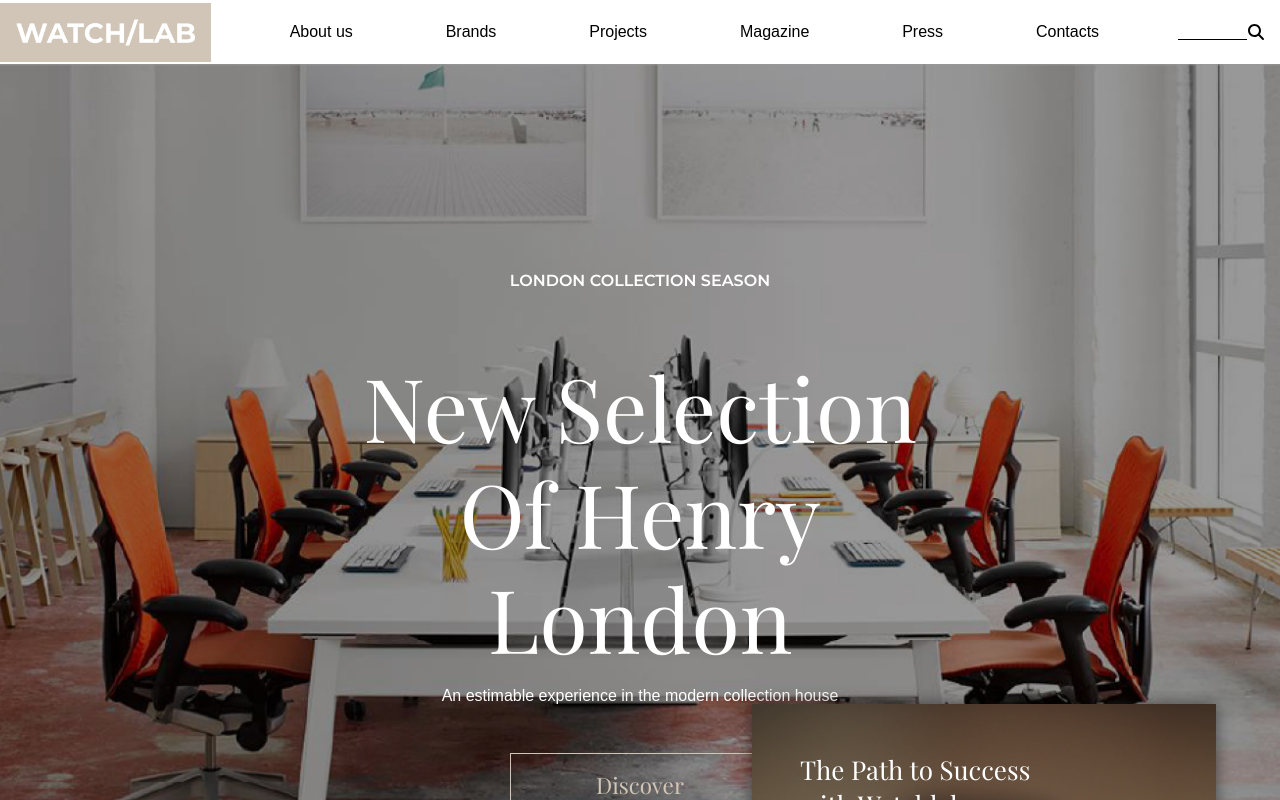
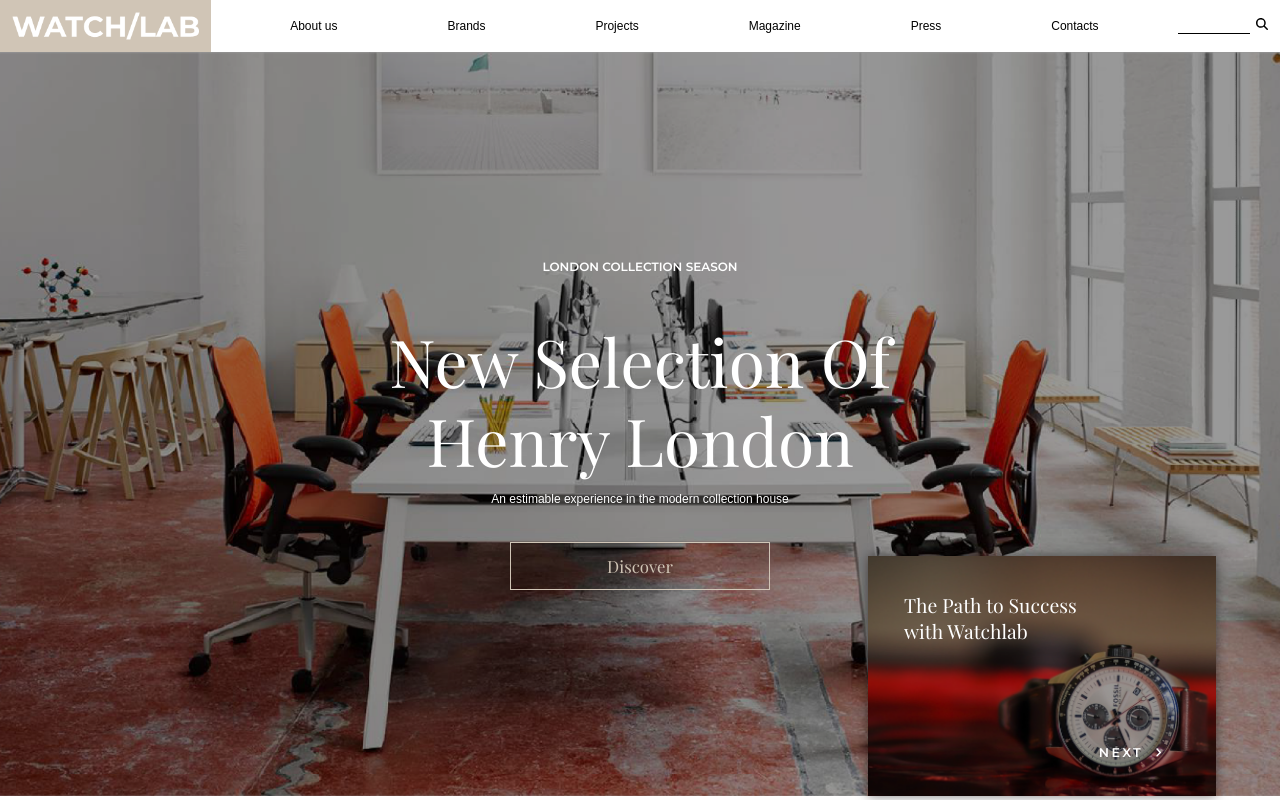
Before and after one commit to amaliacicala/watchlab-replica, a React (Create React App) app: page / in a window 1280 px wide. Shown: the top 800 px of the page. Built offline with nearby package versions, Linux system fonts and the light colour scheme.

Commit message:
feat: fix media query font-size

```diff
--- a/src/components/Hero/_hero.scss
+++ b/src/components/Hero/_hero.scss
@@ -11,7 +11,7 @@
     flex-direction: column;
     flex-wrap: wrap;
 
-    height: 60rem;
+    height: 93vh;
     min-width: 100%;
     width: 100%;
 
--- a/src/style/App.scss
+++ b/src/style/App.scss
@@ -12,6 +12,14 @@
 @import 'https://cdnjs.cloudflare.com/ajax/libs/font-awesome/5.13.0/css/all.min.css';
 
 // RESET
+html {
+    font-size: 16px;
+
+    @media screen and (min-width: 570px) and (max-width: 1499px) {
+        font-size: 12px;
+    }
+}
+
 * {
     margin: 0;
     padding: 0;
```
